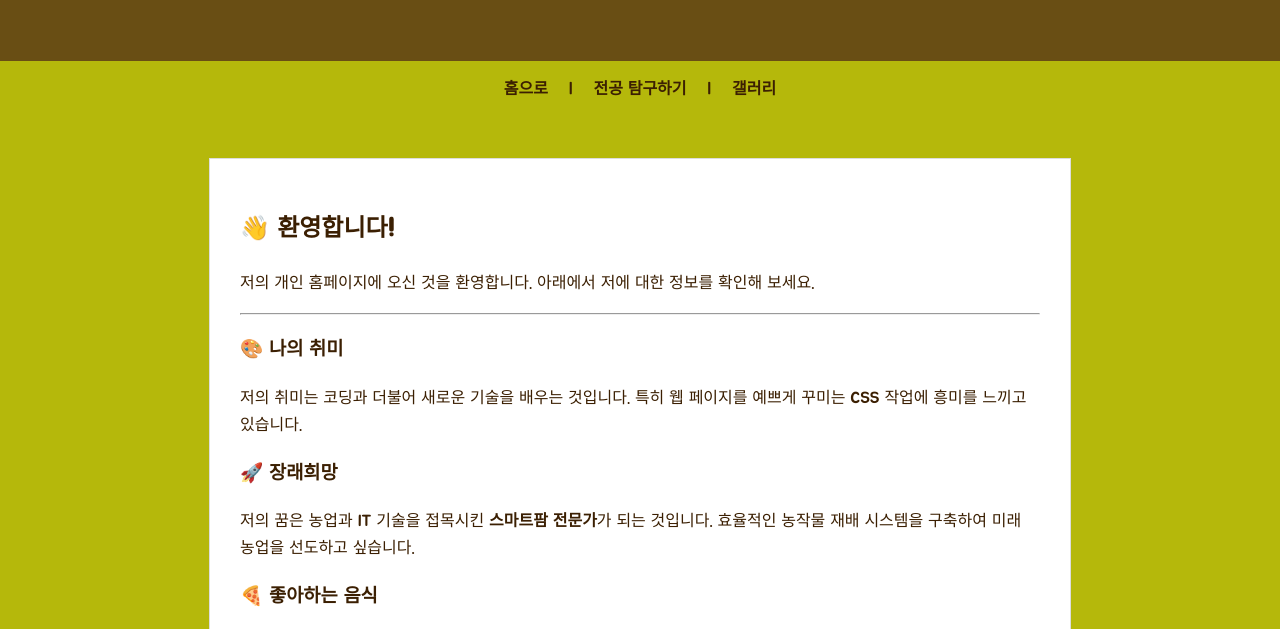
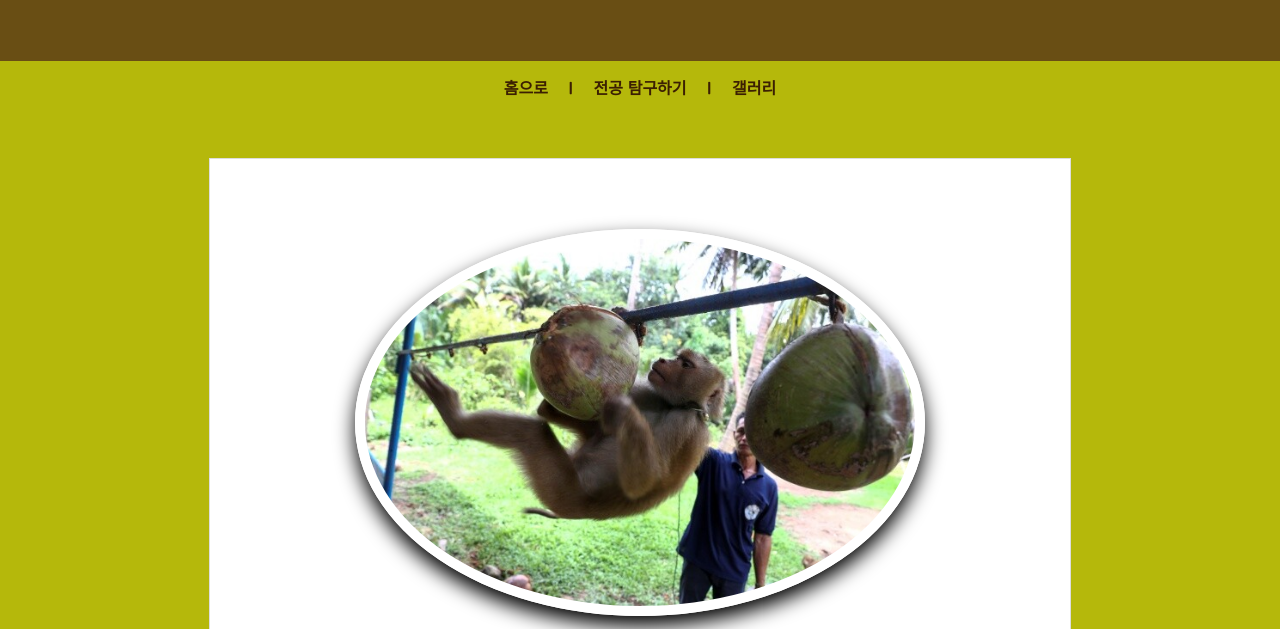
Before and after one commit to joondol1002/my-first-web, a plain HTML site: page index.html in a window 1280 px wide. Shown: the part 136-765 px from the top of the page. Drawn offline with nearby package versions, Linux system fonts and the light colour scheme.

Commit message:
Add files via upload

```diff
--- a/index.html
+++ b/index.html
@@ -35,6 +35,7 @@
 
     <main>
       <section class="profile-section">
+        <img src="./새 폴더/861596178492177.jpg" alt="원숭이" />
         <h2>👋 환영합니다!</h2>
         <p>
           저의 개인 홈페이지에 오신 것을 환영합니다. 아래에서 저에 대한 정보를
```
Also changed, not shown: subject.html (+2 -0 lines).
